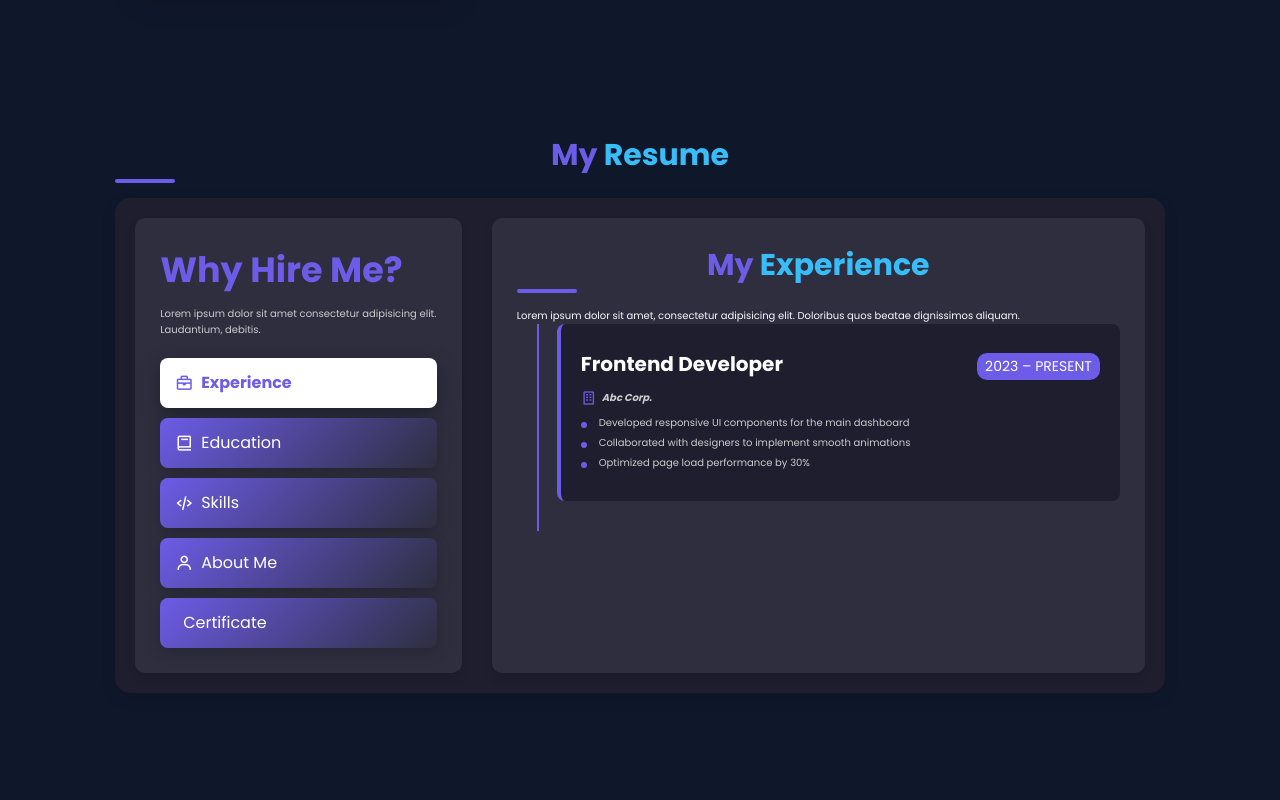
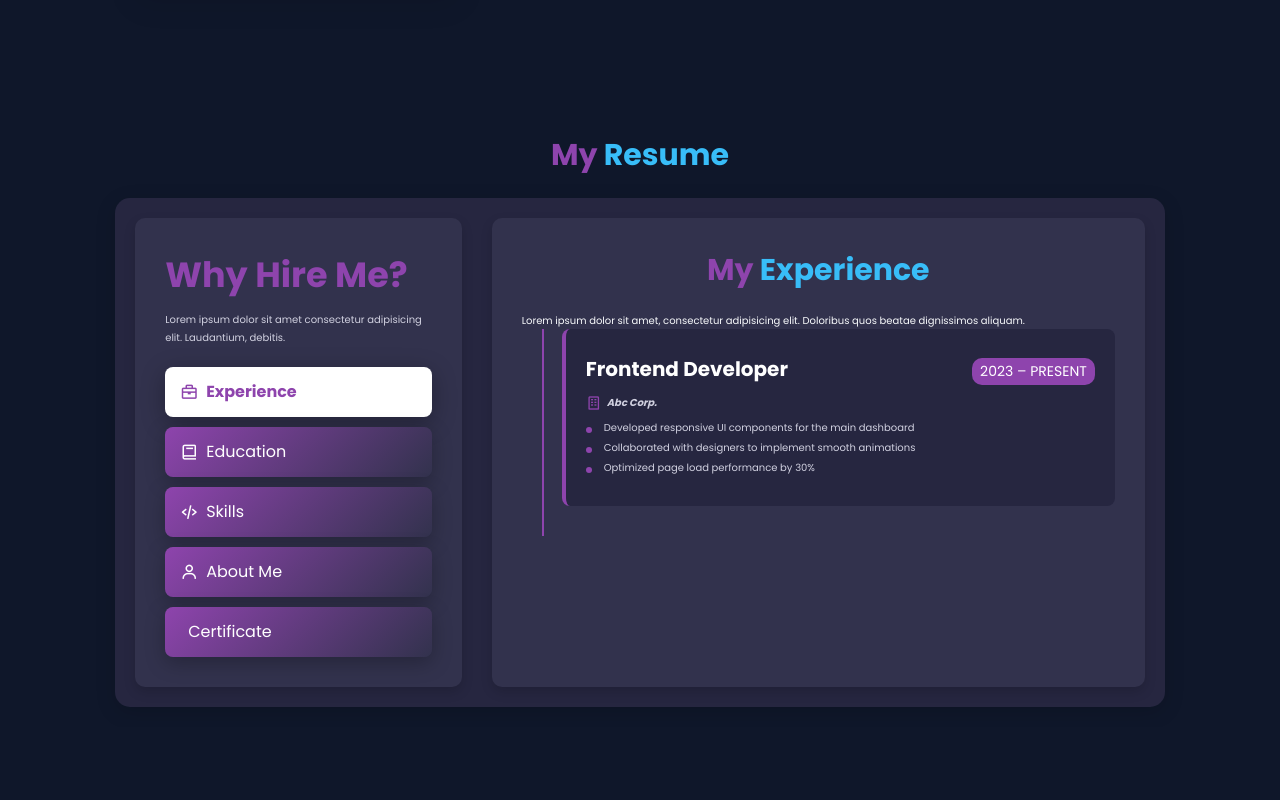
Before and after one commit to Alaa-Alaa-Alaa/portfolio, a plain HTML site: page index.html in a window 1280 px wide. Shown: the part 1380-2180 px from the top of the page. Drawn offline with nearby package versions, Linux system fonts and the light colour scheme.

Commit message:
Update style.css

```diff
--- a/css/style.css
+++ b/css/style.css
@@ -261,12 +261,13 @@ section {
 
 /* ================ VARIABLES ================ */
 :root {
-  --bg: #1e1e2f;
-  --bg2: #2e2e3f;
-  --main: #6c5ce7;
-  --text: #ccc;
-  --white: #fff;
+  --bg: #262640;
+  --bg2: #32324d;
+  --main: #8e44ad;
+  --text: #d1d1e0;
+  --white: #ffffff;
   font-size: 62.5%;
+  font-family: 'Roboto', sans-serif;
 }
 
 /* ================ LAYOUT ================ */
@@ -277,13 +278,13 @@ section {
   padding: 2rem;
   background: var(--bg);
   border-radius: 1.5rem;
-  box-shadow: 0 .5rem 1.5rem rgba(0,0,0,0.1);
+  box-shadow: 0 0.5rem 2rem rgba(0, 0, 0, 0.15);
 }
 .resume-box {
   background: var(--bg2);
   border-radius: 1rem;
-  box-shadow: 0 .5rem 1rem rgba(0,0,0,0.1);
-  padding: 2.5rem;
+  box-shadow: 0 0.5rem 1.2rem rgba(0, 0, 0, 0.15);
+  padding: 3rem;
 }
 
 /* ================ SIDEBAR ================ */
@@ -299,7 +300,7 @@ section {
 .sidebar .desc {
   color: var(--text);
   margin-bottom: 2rem;
-  line-height: 1.6;
+  line-height: 1.8;
 }
 
 /* ================ TABS ================ */
@@ -311,37 +312,40 @@ section {
 .resume-btn {
   display: flex;
   align-items: center;
-  gap: .8rem;
+  gap: 0.8rem;
   padding: 0 1.5rem;
   height: 5rem;
   background: linear-gradient(135deg, var(--main), var(--bg2));
   color: var(--white);
   border: none;
-  border-radius: .8rem;
+  border-radius: 0.8rem;
   font-size: 1.6rem;
   cursor: pointer;
   position: relative;
   overflow: hidden;
-  transition: .4s;
-  box-shadow: 0 4px 15px rgba(0,0,0,0.2);
+  transition: transform 0.3s, box-shadow 0.3s, background 0.3s;
+  box-shadow: 0 6px 20px rgba(0, 0, 0, 0.25);
 }
 .resume-btn::before {
-  content:'';
-  position:absolute; top:0; left:-100%;
-  width:100%; height:100%;
-  background: linear-gradient(90deg,transparent,rgba(255,255,255,0.2),transparent);
-  transition: .5s;
+  content: '';
+  position: absolute;
+  top: 0;
+  left: -100%;
+  width: 100%;
+  height: 100%;
+  background: linear-gradient(90deg, transparent, rgba(255, 255, 255, 0.2), transparent);
+  transition: left 0.5s;
 }
-.resume-btn:hover::before { left:100%; }
+.resume-btn:hover::before { left: 100%; }
 .resume-btn.active {
   background: var(--white);
   color: var(--main);
-  box-shadow: 0 6px 20px rgba(0,0,0,0.3);
+  box-shadow: 0 6px 25px rgba(0, 0, 0, 0.3);
   font-weight: 700;
 }
-.resume-btn:hover { transform: translateY(-3px); }
+.resume-btn:hover { transform: translateY(-5px); }
 .resume-btn:hover i { transform: translateX(5px); }
-.resume-btn i { font-size: 1.8rem; transition:.3s; }
+.resume-btn i { font-size: 1.8rem; transition: transform 0.3s; }
 
 /* ================ HEADINGS ================ */
 .heading {
@@ -350,166 +354,169 @@ section {
   margin-bottom: 2rem;
   position: relative;
 }
-.heading::after {
-  content:'';
-  position:absolute; bottom:-.5rem; left:0;
-  width:6rem; height:.4rem;
-  background:var(--main);
-  border-radius:2px;
-}
+
 
 /* ================ PANELS ================ */
-.resume-detail { display:none; }
-.resume-detail.active { display:block; }
+.resume-detail { display: none; }
+.resume-detail.active { display: block; }
 
 /* ================ TIMELINE ITEMS ================ */
 .resume-list.timeline {
   position: relative;
   padding-left: 4rem;
-  max-height:40rem; overflow:auto;
+  max-height: 40rem;
+  overflow: auto;
 }
 .resume-list.timeline::before {
-  content:''; position:absolute;
-  left:2rem; top:0; bottom:0;
-  width:2px; background:var(--main);
+  content: '';
+  position: absolute;
+  left: 2rem;
+  top: 0;
+  bottom: 0;
+  width: 2px;
+  background: var(--main);
 }
 .resume-item {
   position: relative;
   background: var(--bg);
-  border-left:4px solid var(--main);
-  border-radius:.8rem;
-  margin-bottom:3rem;
-  padding:2.5rem 2rem;
-  transition:.3s;
-  animation: fadeInUp .5s ease forwards;
-  opacity:0;
+  border-left: 4px solid var(--main);
+  border-radius: 0.8rem;
+  margin-bottom: 3rem;
+  padding: 2.5rem 2rem;
+  transition: transform 0.4s, box-shadow 0.4s;
+  animation: fadeInUp 0.5s ease forwards;
+  opacity: 0;
 }
 .resume-item:hover {
-  transform: translateY(-.5rem);
-  box-shadow: 0 .5rem 1rem rgba(0,0,0,0.2);
+  transform: translateY(-0.5rem);
+  box-shadow: 0 0.5rem 1rem rgba(0, 0, 0, 0.2);
 }
 /* item-header */
 .item-header {
   display: flex;
   justify-content: space-between;
   align-items: baseline;
-  margin-bottom:1rem;
+  margin-bottom: 1rem;
 }
 .item-header h3 {
   color: var(--white);
-  font-size:2rem;
+  font-size: 2rem;
 }
 .item-header .year {
   background: var(--main);
   color: var(--white);
-  padding:.3rem .8rem;
-  border-radius:1rem;
-  font-size:1.4rem;
-  text-transform:uppercase;
+  padding: 0.3rem 0.8rem;
+  border-radius: 1rem;
+  font-size: 1.4rem;
+  text-transform: uppercase;
 }
 /* company */
 .company {
-  display:flex;
-  align-items:center;
-  gap:.5rem;
+  display: flex;
+  align-items: center;
+  gap: 0.5rem;
   color: var(--text);
-  font-style:italic;
-  margin-bottom:1rem;
-  font-weight:600;
+  font-style: italic;
+  margin-bottom: 1rem;
+  font-weight: 600;
 }
-.company i { font-size:1.6rem; color: var(--main); }
+.company i { font-size: 1.6rem; color: var(--main); }
 
 /* ================ TASK LIST ================ */
 .tasks {
-  list-style:none;
-  padding:0; margin:0;
+  list-style: none;
+  padding: 0;
+  margin: 0;
 }
 .tasks li {
-  position:relative;
-  padding-left:1.8rem;
-  margin-bottom:.6rem;
-  color:var(--text);
-  line-height:1.4;
+  position: relative;
+  padding-left: 1.8rem;
+  margin-bottom: 0.6rem;
+  color: var(--text);
+  line-height: 1.4;
 }
 .tasks li::before {
-  content:'';
-  position:absolute; left:0; top:.6rem;
-  width:.6rem; height:.6rem;
-  background:var(--main);
-  border-radius:50%;
+  content: '';
+  position: absolute;
+  left: 0;
+  top: 0.6rem;
+  width: 0.6rem;
+  height: 0.6rem;
+  background: var(--main);
+  border-radius: 50%;
 }
 
 /* ================ SKILLS GRID ================ */
 .skills-grid {
-  display:grid;
-  grid-template-columns: repeat(auto-fit, minmax(12rem,1fr));
-  gap:2rem;
+  display: grid;
+  grid-template-columns: repeat(auto-fit, minmax(12rem, 1fr));
+  gap: 2rem;
 }
 .skill-item {
   background: var(--bg);
-  border-radius:1rem;
-  padding:2rem;
-  text-align:center;
-  transition:.3s;
+  border-radius: 1rem;
+  padding: 2rem;
+  text-align: center;
+  transition: transform 0.3s, box-shadow 0.3s;
 }
 .skill-item:hover {
-  transform: translateY(-.5rem);
-  box-shadow: 0 .5rem 1rem rgba(0,0,0,0.2);
+  transform: translateY(-5px) scale(1.02);
+  box-shadow: 0 0.5rem 1rem rgba(0, 0, 0, 0.2);
 }
 .skill-item i {
-  font-size:3rem;
-  color:var(--main);
-  margin-bottom:1rem;
+  font-size: 3rem;
+  color: var(--main);
+  margin-bottom: 1rem;
 }
 .skill-item h3 {
   color: var(--white);
-  margin-bottom:.5rem;
+  margin-bottom: 0.5rem;
 }
 .skill-bar {
-  background: rgba(255,255,255,0.1);
-  border-radius:.5rem;
-  overflow:hidden;
-  height:.6rem;
-  margin-bottom:.5rem;
+  background: rgba(255, 255, 255, 0.1);
+  border-radius: 0.5rem;
+  overflow: hidden;
+  height: 0.6rem;
+  margin-bottom: 0.5rem;
 }
 .skill-bar span {
-  display:block;
-  height:100%;
-  background:var(--main);
-  transition:width 1s;
+  display: block;
+  height: 100%;
+  background: var(--main);
+  transition: width 1s;
 }
 .skill-item small {
-  color:var(--text);
+  color: var(--text);
 }
 
 /* ================ ABOUT GRID ================ */
 .about-grid {
-  display:grid;
-  grid-template-columns:1fr 1fr;
-  gap:1.5rem;
+  display: grid;
+  grid-template-columns: 1fr 1fr;
+  gap: 1.5rem;
 }
 .about-grid div {
-  background: rgba(255,255,255,0.05);
-  padding:1rem;
-  border-radius:.8rem;
-  font-size:1.6rem;
-  color:var(--text);
+  background: rgba(255, 255, 255, 0.05);
+  padding: 1rem;
+  border-radius: 0.8rem;
+  font-size: 1.6rem;
+  color: var(--text);
 }
 .about-grid strong {
-  color:var(--main);
+  color: var(--main);
 }
 
 /* ================ CERTIFICATES ================ */
-/* reuses .timeline & .item-header */
+/* إعادة استخدام الأنماط من .timeline و .item-header */
 
 /* ================ ANIMATION ================ */
 @keyframes fadeInUp {
-  from { opacity:0; transform:translateY(20px); }
-  to   { opacity:1; transform:translateY(0); }
+  from { opacity: 0; transform: translateY(20px); }
+  to   { opacity: 1; transform: translateY(0); }
 }
-.resume-item:nth-child(1) { animation-delay:0.1s; }
-.resume-item:nth-child(2) { animation-delay:0.2s; }
-.resume-item:nth-child(3) { animation-delay:0.3s; }
+.resume-item:nth-child(1) { animation-delay: 0.1s; }
+.resume-item:nth-child(2) { animation-delay: 0.2s; }
+.resume-item:nth-child(3) { animation-delay: 0.3s; }
 
 
 /* Portfolio */
```
